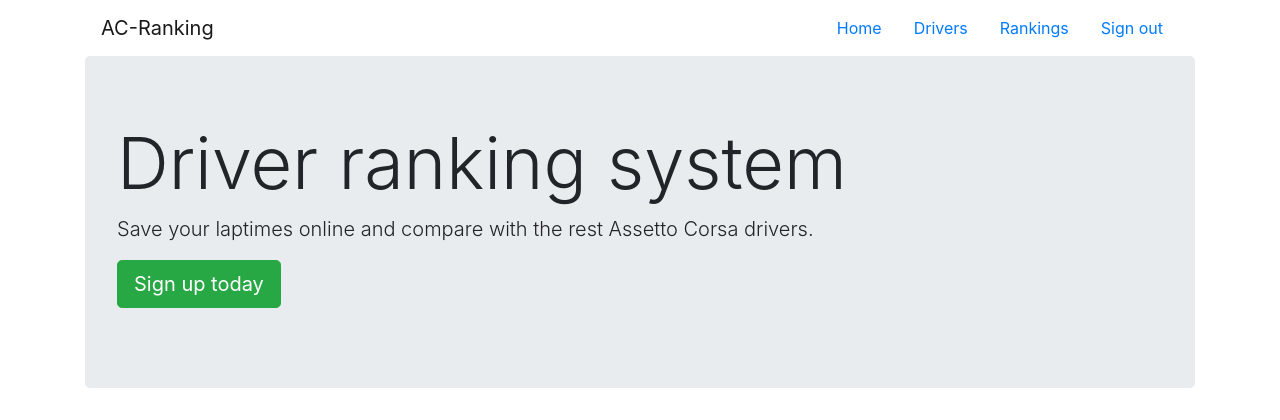
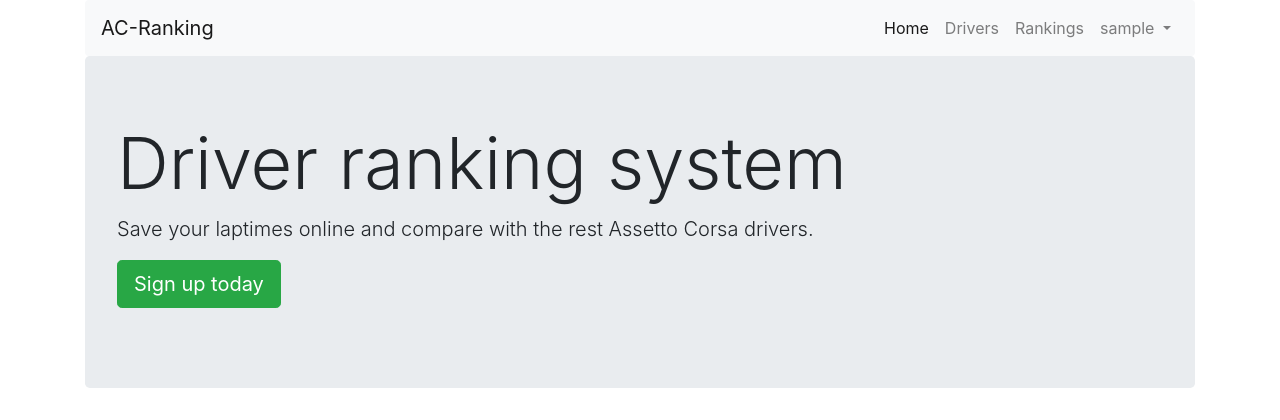
Before and after one commit to ev-agelos/ac-rank, a Django app: page / in a window 1280 px wide. Shown: the top 420 px of the page. Run offline with Django 3.2, Linux system fonts and the light colour scheme; the visitor is signed in with stand-in values (Sample User, id 1); data that the repository does not hold is empty; some libraries are stand-ins or nearby versions.

Commit message:
add view for user's laptimes with ui support too

```diff
--- a/laptimes/urls.py
+++ b/laptimes/urls.py
@@ -6,4 +6,5 @@ from . import views
 
 urlpatterns = [
     url(r'^$', views.laptimes, name='laptimes'),
+    url(r'^me$', views.user_laptimes, name='user_laptimes'),
 ]
--- a/templates/base.html
+++ b/templates/base.html
@@ -20,14 +20,14 @@
   <body>
     <div class="container">
         <div class="header clearfix">
-            <nav class="navbar navbar-expand-lg navbar-light rounded">
+            <nav class="navbar navbar-expand-lg navbar-light rounded bg-light">
                 <button class="navbar-toggler navbar-toggler-right" type="button" data-toggle="collapse" data-target="#navbarSupportedContent" aria-controls="navbarSupportedContent" aria-expanded="false" aria-label="Toggle navigation">
                     <span class="navbar-toggler-icon"></span>
                 </button>
                 <a class="navbar-brand" href="#">AC-Ranking</a>
 
                 <div class="collapse navbar-collapse  justify-content-end" id="navbarSupportedContent">
-                    <ul class="nav">
+                    <ul class="navbar-nav">
                         <li class="nav-item">
                             <a class="nav-link {% if request.resolver_match.url_name == 'index' %}active{% endif %}" href="{% url 'index' %}">Home <span class="sr-only">(current)</span></a>
                         </li>
@@ -38,12 +38,19 @@
                             <a class="nav-link {% if request.resolver_match.url_name == 'laptimes' %}active{% endif %}" href="{% url 'laptimes' %}">Rankings</a>
                         </li>
                         {% if user.is_authenticated %}
-                        <li class="nav-item">
-                            <a class="nav-link" href="{% url 'auth_logout' %}">Sign out</a>
+                        <li class="nav-item dropdown">
+                            <a class="nav-link dropdown-toggle" href="#" id="navbarDropdown" role="button" data-toggle="dropdown" aria-haspopup="true" aria-expanded="false">
+                                {{user.username}}
+                            </a>
+                            <div class="dropdown-menu" aria-labelledby="navbarDropdown">
+                                <a class="dropdown-item" href="{% url 'user_laptimes' %}">My laptimes</a>
+                                <div class="dropdown-divider"></div>
+                                <a class="dropdown-item" href="{% url 'auth_logout' %}">Sign out</a>
+                            </div>
                         </li>
                         {% else %}
                         <li class="nav-item">
-                            <a class="nav-link {% if request.resolver_match.url_name == 'auth_login' %}active{% endif %}" href="{% url 'auth_login' %}">Sign in</a>
+                            <a class="btn btn-outline-primary" href="{% url 'auth_login' %}">Sign in</a>
                         </li>
                         {% endif %}
                     </ul>
```
Also changed, not shown: laptimes/forms.py (+31 -1 lines), laptimes/views.py (+24 -7 lines).
